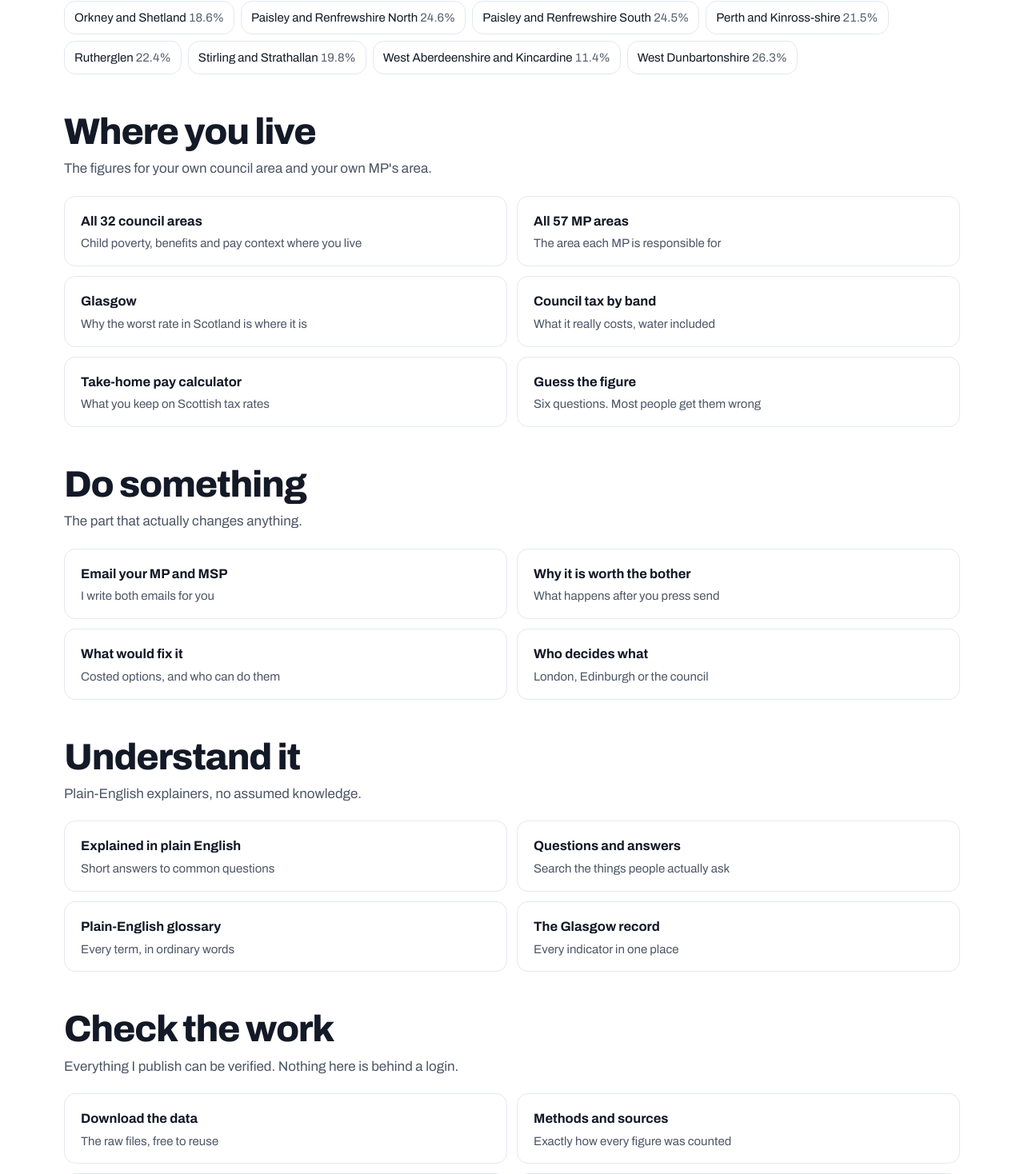
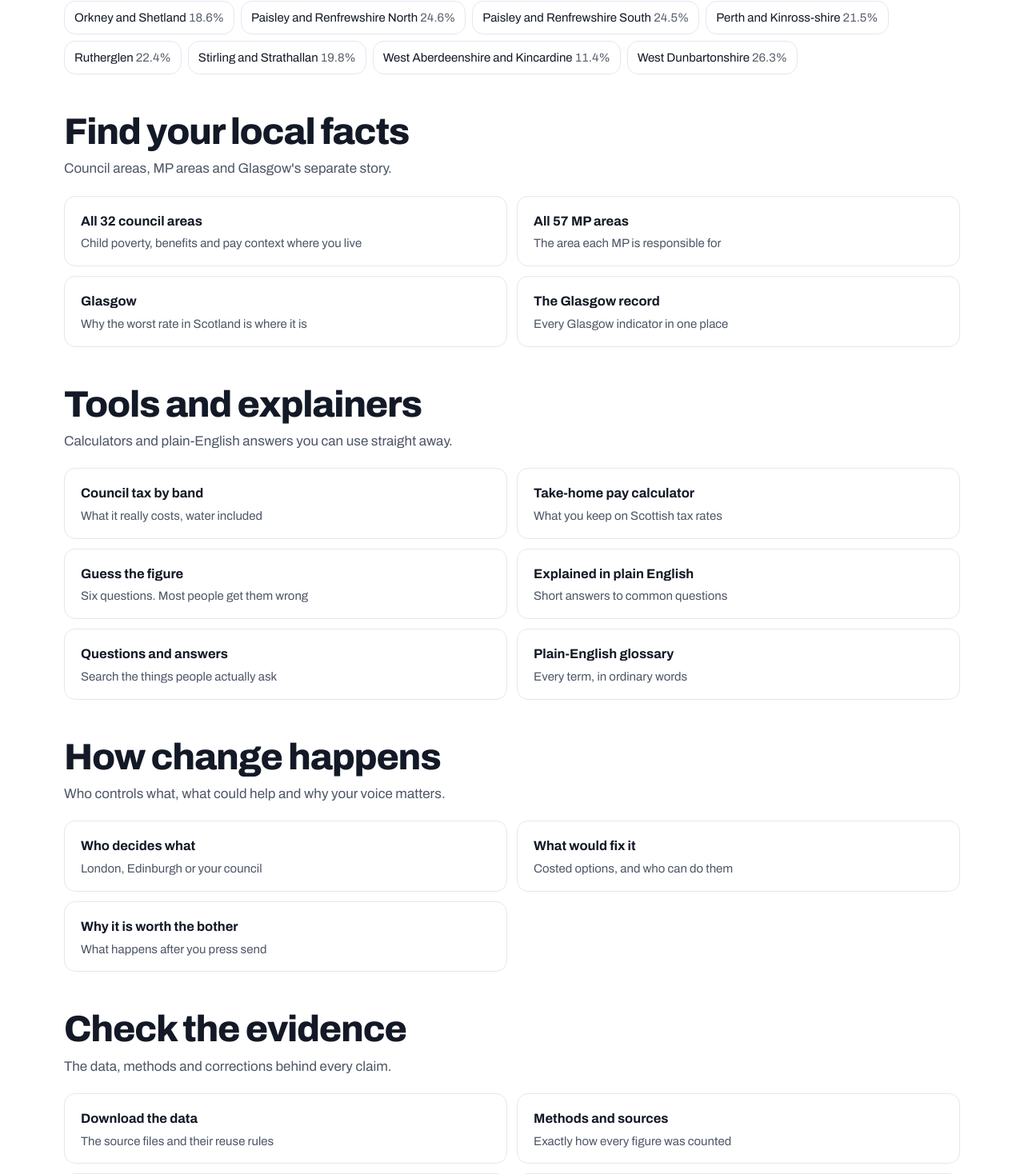
Before and after one commit to GraemeVIP/scotland-counted, a Next.js app: page /browse in a window 1280 px wide. Shown: the part 1675-3143 px from the top of the page at 80% size. Built offline with nearby package versions, Linux system fonts and the light colour scheme.

Commit message:
Improve navigation clarity and video alt text

```diff
--- a/src/components/VideoEmbed.tsx
+++ b/src/components/VideoEmbed.tsx
@@ -63,7 +63,7 @@ export default function VideoEmbed({
           >
             <Image
               src={poster}
-              alt=""
+              alt={`${title} video thumbnail`}
               fill
               sizes="(max-width: 900px) 100vw, 900px"
               className="object-cover transition-transform duration-500 group-hover:scale-[1.03]"
--- a/src/lib/data/navigation.ts
+++ b/src/lib/data/navigation.ts
@@ -17,6 +17,7 @@
  * nothing.
  */
 export type NavItem = { href: string; label: string; blurb?: string; featured?: boolean };
+export type NavTone = "local" | "tools" | "change" | "proof";
 
 /** The five items in the header. Deliberately short, deliberately task-shaped. */
 export const PRIMARY: NavItem[] = [
@@ -32,50 +33,53 @@ export const PRIMARY: NavItem[] = [
 export const SECTIONS: Array<{
   title: string;
   intro: string;
+  tone: NavTone;
   items: NavItem[];
 }> = [
   {
-    title: "Where you live",
-    intro: "The figures for your own council area and your own MP's area.",
+    title: "Find your local facts",
+    intro: "Council areas, MP areas and Glasgow's separate story.",
+    tone: "local",
     items: [
       { href: "/areas", label: "All 32 council areas", blurb: "Child poverty, benefits and pay context where you live", featured: true },
       { href: "/constituencies", label: "All 57 MP areas", blurb: "The area each MP is responsible for" },
       { href: "/why-glasgow", label: "Glasgow", blurb: "Why the worst rate in Scotland is where it is" },
+      { href: "/the-numbers", label: "The Glasgow record", blurb: "Every Glasgow indicator in one place" },
+    ],
+  },
+  {
+    title: "Tools and explainers",
+    intro: "Calculators and plain-English answers you can use straight away.",
+    tone: "tools",
+    items: [
       { href: "/council-tax-bands-scotland", label: "Council tax by band", blurb: "What it really costs, water included" },
       { href: "/take-home-pay-calculator-scotland", label: "Take-home pay calculator", blurb: "What you keep on Scottish tax rates" },
       { href: "/quiz", label: "Guess the figure", blurb: "Six questions. Most people get them wrong" },
+      { href: "/blog", label: "Explained in plain English", blurb: "Short answers to common questions", featured: true },
+      { href: "/faq", label: "Questions and answers", blurb: "Search the things people actually ask" },
+      { href: "/glossary", label: "Plain-English glossary", blurb: "Every term, in ordinary words" },
     ],
   },
   {
-    title: "Do something",
-    intro: "The part that actually changes anything.",
+    title: "How change happens",
+    intro: "Who controls what, what could help and why your voice matters.",
+    tone: "change",
     items: [
-      { href: "/take-action", label: "Email your MP and MSP", blurb: "I write both emails for you", featured: true },
+      { href: "/accountability", label: "Who decides what", blurb: "London, Edinburgh or your council", featured: true },
+      { href: "/what-would-fix-it", label: "What would fix it", blurb: "Costed options, and who can do them" },
       { href: "/your-power", label: "Why it is worth the bother", blurb: "What happens after you press send" },
-      { href: "/what-would-fix-it", label: "What would fix it", blurb: "Costed options, and who can do them" },
-      { href: "/accountability", label: "Who decides what", blurb: "London, Edinburgh or the council" },
     ],
   },
   {
-    title: "Understand it",
-    intro: "Plain-English explainers, no assumed knowledge.",
+    title: "Check the evidence",
+    intro: "The data, methods and corrections behind every claim.",
+    tone: "proof",
     items: [
-      { href: "/blog", label: "Explained in plain English", blurb: "Short answers to common questions", featured: true },
-      { href: "/faq", label: "Questions and answers", blurb: "Search the things people actually ask" },
-      { href: "/glossary", label: "Plain-English glossary", blurb: "Every term, in ordinary words" },
-      { href: "/the-numbers", label: "The Glasgow record", blurb: "Every indicator in one place" },
-    ],
-  },
-  {
-    title: "Check the work",
-    intro: "Everything I publish can be verified. Nothing here is behind a login.",
-    items: [
-      { href: "/data", label: "Download the data", blurb: "The raw files, free to reuse" },
+      { href: "/data", label: "Download the data", blurb: "The source files and their reuse rules", featured: true },
       { href: "/methods", label: "Methods and sources", blurb: "Exactly how every figure was counted" },
       { href: "/press", label: "Press and reuse", blurb: "Charts, embeds and a press kit" },
       { href: "/updates", label: "What changed", blurb: "The public log, with RSS" },
       { href: "/corrections", label: "Corrections", blurb: "Errors, and what I did about them" },
-      { href: "/contact", label: "Ask a question", blurb: "A real person reads it. No question is too basic", featured: true },
     ],
   },
 ];
```
Also changed, not shown: src/components/SiteMenu.tsx (+68 -23 lines).
